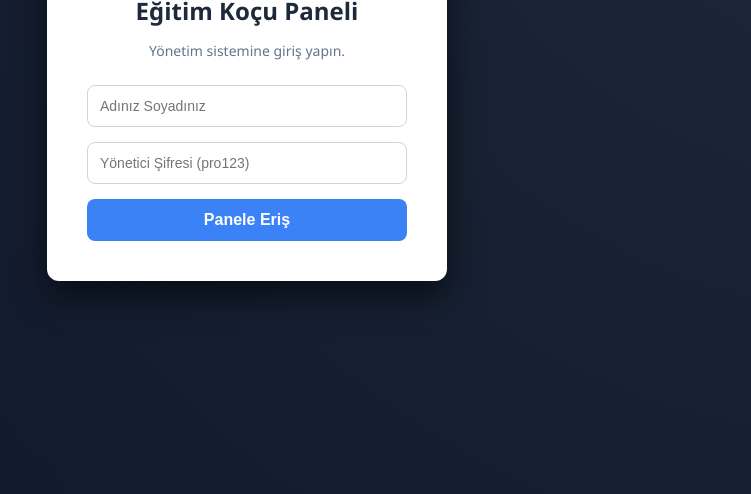
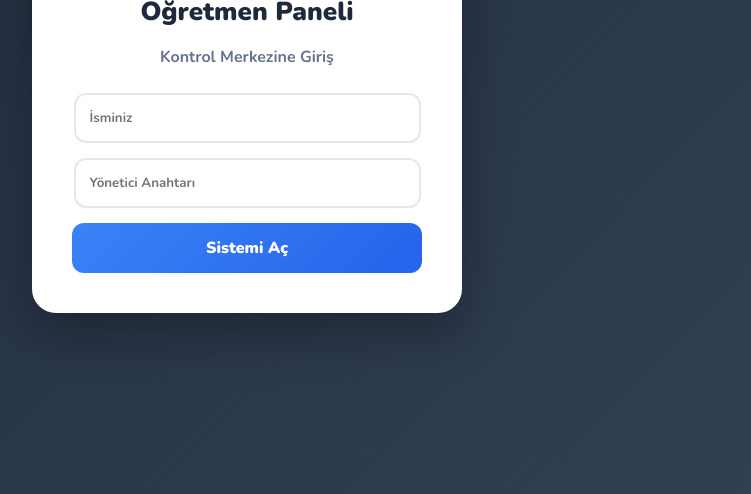
Before and after one commit to alptugakgun/egitim-kocu-projesi2, a website: page ogretmen-login.html in a window 1280 px wide. Shown: the part 306-800 px from the top of the page, without its empty margins (393-1144 px from the left). Drawn offline with nearby package versions, Linux system fonts and the light colour scheme.

Commit message:
Add files via upload

```diff
--- a/ogretmen-login.html
+++ b/ogretmen-login.html
@@ -3,51 +3,44 @@
 <head>
     <meta charset="UTF-8">
     <meta name="viewport" content="width=device-width, initial-scale=1.0">
-    <title>Koç Girişi - Eğitim Koçu Pro</title>
+    <title>Öğretmen Girişi - Eğitim Koçu</title>
     <style>
-        body { font-family: 'Segoe UI', Tahoma, sans-serif; background-color: #0f172a; display: flex; justify-content: center; align-items: center; height: 100vh; margin: 0; background-image: radial-gradient(circle at top right, #1e293b, #0f172a); }
-        .login-box { background: white; padding: 40px; border-radius: 12px; box-shadow: 0 15px 35px rgba(0,0,0,0.6); width: 320px; text-align: center; animation: slideUp 0.6s ease-out; border-top: 5px solid #3b82f6; }
-        @keyframes slideUp { from { opacity: 0; transform: translateY(30px); } to { opacity: 1; transform: translateY(0); } }
-
-        .badge { background-color: #dbeafe; color: #1d4ed8; padding: 5px 10px; border-radius: 20px; font-size: 12px; font-weight: bold; margin-bottom: 15px; display: inline-block; }
-        h2 { color: #1e293b; margin-top: 0; margin-bottom: 5px;}
-        p { color: #64748b; font-size: 14px; margin-bottom: 25px; }
-
-        input { width: 100%; padding: 12px; margin-bottom: 15px; border: 1px solid #cbd5e1; border-radius: 8px; box-sizing: border-box; font-size: 14px; }
-        input:focus { outline: none; border-color: #3b82f6; box-shadow: 0 0 0 3px rgba(59, 130, 246, 0.2); }
-
-        button { width: 100%; padding: 12px; background-color: #3b82f6; color: white; border: none; border-radius: 8px; cursor: pointer; font-weight: bold; font-size: 16px; transition: background 0.3s; }
-        button:hover { background-color: #2563eb; }
-
-        .error { color: #ef4444; font-size: 13px; font-weight: bold; margin-top: 10px; display: none; }
+        @import url('https://fonts.googleapis.com/css2?family=Nunito:wght@400;700;800;900&display=swap');
+        body { font-family: 'Nunito', sans-serif; background: linear-gradient(135deg, #1e293b 0%, #334155 100%); display: flex; justify-content: center; align-items: center; height: 100vh; margin: 0; }
+        .login-card { background: white; padding: 40px; border-radius: 24px; box-shadow: 0 20px 50px rgba(0,0,0,0.3); width: 350px; text-align: center; }
+        h1 { color: #1e293b; margin-top: 0; font-weight: 900; font-size: 26px;}
+        p { color: #64748b; margin-bottom: 25px; font-weight: bold;}
+        input { width: 90%; padding: 14px; margin-bottom: 15px; border: 2px solid #e2e8f0; border-radius: 12px; font-family: inherit; font-weight: bold; outline: none; }
+        input:focus { border-color: #3b82f6; }
+        button { width: 100%; padding: 14px; border: none; border-radius: 12px; font-weight: 900; font-size: 16px; cursor: pointer; color: white; background: linear-gradient(135deg, #3b82f6 0%, #2563eb 100%); transition: 0.2s; font-family: inherit;}
+        button:hover { transform: translateY(-2px); box-shadow: 0 5px 15px rgba(37, 99, 235, 0.4); }
     </style>
 </head>
 <body>
 
-    <div class="login-box">
-        <div class="badge">PRO ABONELİK</div>
-        <h2>Eğitim Koçu Paneli</h2>
-        <p>Yönetim sistemine giriş yapın.</p>
+    <div class="login-card">
+        <div style="font-size: 50px; margin-bottom: 10px;">👨‍🏫</div>
+        <h1>Öğretmen Paneli</h1>
+        <p>Kontrol Merkezine Giriş</p>
 
-        <input type="text" id="kocIsimInput" placeholder="Adınız Soyadınız" required>
-        <input type="password" id="kocSifreInput" placeholder="Yönetici Şifresi (pro123)" required>
-
-        <button onclick="kocGirisYap()">Panele Eriş</button>
-        <div id="kocHataMesaji" class="error">Şifre hatalı veya boş bıraktınız!</div>
+        <input type="text" id="kocAd" placeholder="İsminiz">
+        <input type="password" id="anahtarSifre" placeholder="Yönetici Anahtarı">
+        <button onclick="kocGiris()">Sistemi Aç</button>
     </div>
 
     <script>
-        function kocGirisYap() {
-            const isim = document.getElementById('kocIsimInput').value;
-            const sifre = document.getElementById('kocSifreInput').value;
+        function kocGiris() {
+            const ad = document.getElementById('kocAd').value.trim();
+            const sifre = document.getElementById('anahtarSifre').value.trim();
 
-            // Koç için özel şifremiz 'pro123'
-            if(sifre === 'pro123' && isim.trim() !== '') {
-                // İsmi 'ogretmenKimligi' adıyla tarayıcıya kazıyoruz
-                localStorage.setItem('ogretmenKimligi', isim);
+            // 🔐 BURASI SENİN ÖZEL ANAHTARIN: İstediğin şifreyle değiştirebilirsin!
+            const MASTER_KEY = "alptug-hoca-2026";
+
+            if (ad && sifre === MASTER_KEY) {
+                localStorage.setItem('ogretmenKimligi', ad);
                 window.location.href = 'ogretmen.html';
             } else {
-                document.getElementById('kocHataMesaji').style.display = 'block';
+                alert("Hatalı yönetici anahtarı veya isim eksik!");
             }
         }
     </script>
```
